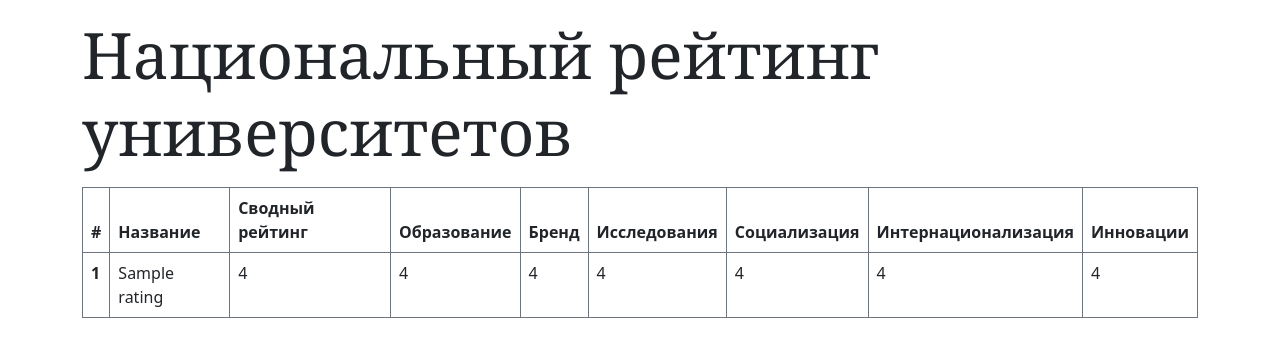
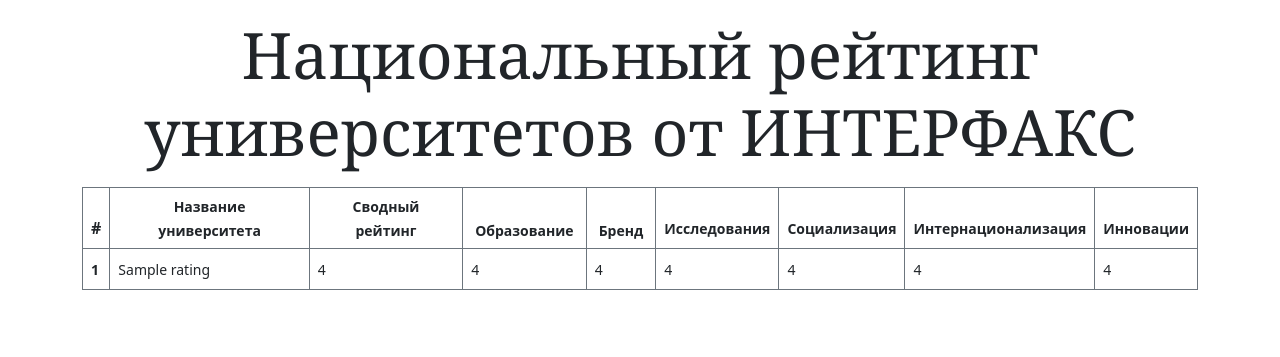
Before and after one commit to betinvoker/WorkToWork, a Django app: page /rating in a window 1280 px wide. Shown: the part 63-420 px from the top of the page. Run offline with Django 3.2, Linux system fonts and the light colour scheme; tables that the repository leaves empty hold one stand-in row (values such as "Sample post"); some libraries are stand-ins or nearby versions.

Commit message:
Наконец-то сделал сортировку

```diff
--- a/project/search_reviews/views.py
+++ b/project/search_reviews/views.py
@@ -58,8 +58,14 @@ class OpinionsListView(ListView):
 #   Рейтинг университетов по версии ИНТЕРФАКС
 class RatingUniversitiesView(View):
     def get(self, request):
-        order = request.GET.get('order', '-rating_summary')
+        search_query = request.GET.get('search', '')
+        order = request.GET.get('order', 'name')
 
-        rating = Ratings.objects.all().order_by(order)
+        if search_query:
+            rating = Ratings.objects.filter(query).order_by(order)
+        else:
+            rating = Ratings.objects.all().order_by(order)
 
-        return render(request, "search_reviews/rating_universities.html", context = {"rating" : rating})
+        table_header = Ratings._meta.get_fields()
+
+        return render(request, "search_reviews/rating_universities.html", context = {"table_header" : table_header, "rating" : rating})
--- a/project/templates/search_reviews/rating_universities.html
+++ b/project/templates/search_reviews/rating_universities.html
@@ -7,8 +7,8 @@
 <!-- Контент страницы с основной информацией -->
 {% block content_center %}
 <div class="row justify-content-center" style="margin-top: 80px;">
-    <p class="display-3">
-        Национальный рейтинг университетов
+    <p class="display-3 text-center">
+        Национальный рейтинг университетов от ИНТЕРФАКС
     </p>
 </div>
 
@@ -16,28 +16,60 @@
     <thead>
         <tr>
             <th scope="col">#</th>
-            <th scope="col">Название</th>
-            <th scope="col">Сводный рейтинг</th>
-            <th scope="col">Образование</th>
-            <th scope="col">Бренд</th>
-            <th scope="col">Исследования</th>
-            <th scope="col">Социализация</th>
-            <th scope="col">Интернационализация</th>
-            <th scope="col">Инновации</th>
+            <th style="margin: 0%; padding: 0%">
+                <form action="{% url 'ratings' %}">
+                    <input type="hidden" name="search" value="{{ search_query }}">
+                    <button type="submit" class="btn btn{% if order != 'name' and order != '-name' %}-outline{% endif %}-btn-outline-secondary col-12 border-0"
+                        style="border-radius: 0px" name="order" value="{% if order == 'name' %}-name{% else %}name{% endif %}">
+                        <small class="text-center"><strong>{{ table_header.1.verbose_name}}</strong></small>
+                    </button>
+                </form>
+            </th>
+            <th style="margin: 0%; padding: 0%">
+                <form action="{% url 'ratings' %}">
+                    <input type="hidden" name="search" value="{{ search_query }}">
+                    <button type="submit" class="btn btn{% if order != '-rating_summary' and order != 'rating_summary' %}-outline{% endif %}-btn-outline-secondary col-12 border-0"
+                        style="border-radius: 0px" name="order" value="{% if order == '-rating_summary' %}rating_summary{% else %}-rating_summary{% endif %}">
+                        <small class="text-center"><strong>{{ table_header.3.verbose_name}}</strong></small>
+                    </button>
+                </form>
+            </th>
+            <th style="margin: 0%; padding: 0%">
+                <form action="{% url 'ratings' %}">
+                    <input type="hidden" name="search" value="{{ search_query }}">
+                    <button type="submit" class="btn btn{% if order != '-rating_brand' and order != 'rating_brand' %}-outline{% endif %}-btn-outline-secondary col-12 border-0"
+                        style="border-radius: 0px" name="order" value="{% if order == '-rating_brand' %}rating_brand{% else %}-rating_brand{% endif %}">
+                        <small class="text-center"><strong>{{ table_header.4.verbose_name}}</strong></small>
+                    </button>
+                </form>
+            </th>
+            <th style="margin: 0%; padding: 0%">
+                <form action="{% url 'ratings' %}">
+                    <input type="hidden" name="search" value="{{ search_query }}">
+                    <button type="submit" class="btn btn{% if order != '-rating_education' and order != 'rating_education' %}-outline{% endif %}-btn-outline-secondary col-12 border-0"
+                        style="border-radius: 0px" name="order" value="{% if order == '-rating_education' %}rating_education{% else %}-rating_education{% endif %}">
+                        <small class="text-center"><strong>{{ table_header.5.verbose_name}}</strong></small>
+                    </button>
+                </form>
+            </th>
+            <th scope="col"><small>Исследования</small></th>
+            <th scope="col"><small>Социализация</small></th>
+            <th scope="col"><small>Интернационализация</small></th>
+            <th scope="col"><small>Инновации</small></th>
         </tr>
     </thead>
     <tbody>
         {% for university in rating %}
         <tr>
-          <th scope="row">{{university.id}}</th>
-          <td>{{university.name}}</td>
-          <td>{{university.rating_summary}}</td>
-          <td>{{university.rating_education}}</td>
-          <td>{{university.rating_brand}}</td>
-          <td>{{university.rating_research}}</td>
-          <td>{{university.rating_socialization}}</td>
-          <td>{{university.rating_internationalization}}</td>
-          <td>{{university.rating_innovation}}</td>
+          <th scope="row"><small>{{university.id}}</small></th>
+          <td><small>{{university.name}}</small></td>
+          <td><small>{{university.rating_summary}}</small></td>
+          <td><small>{{university.rating_education}}</small></td>
+          <td><small>{{university.rating_brand}}</small></td>
+          <td><small>{{university.rating_research}}</small></td>
+          <td><small>{{university.rating_socialization}}</small></td>
+          <td><small>{{university.rating_internationalization}}</small></td>
+          <td><small>{{university.rating_innovation}}</small></td>
         </tr>
         {% endfor %}
     </tbody>
```
